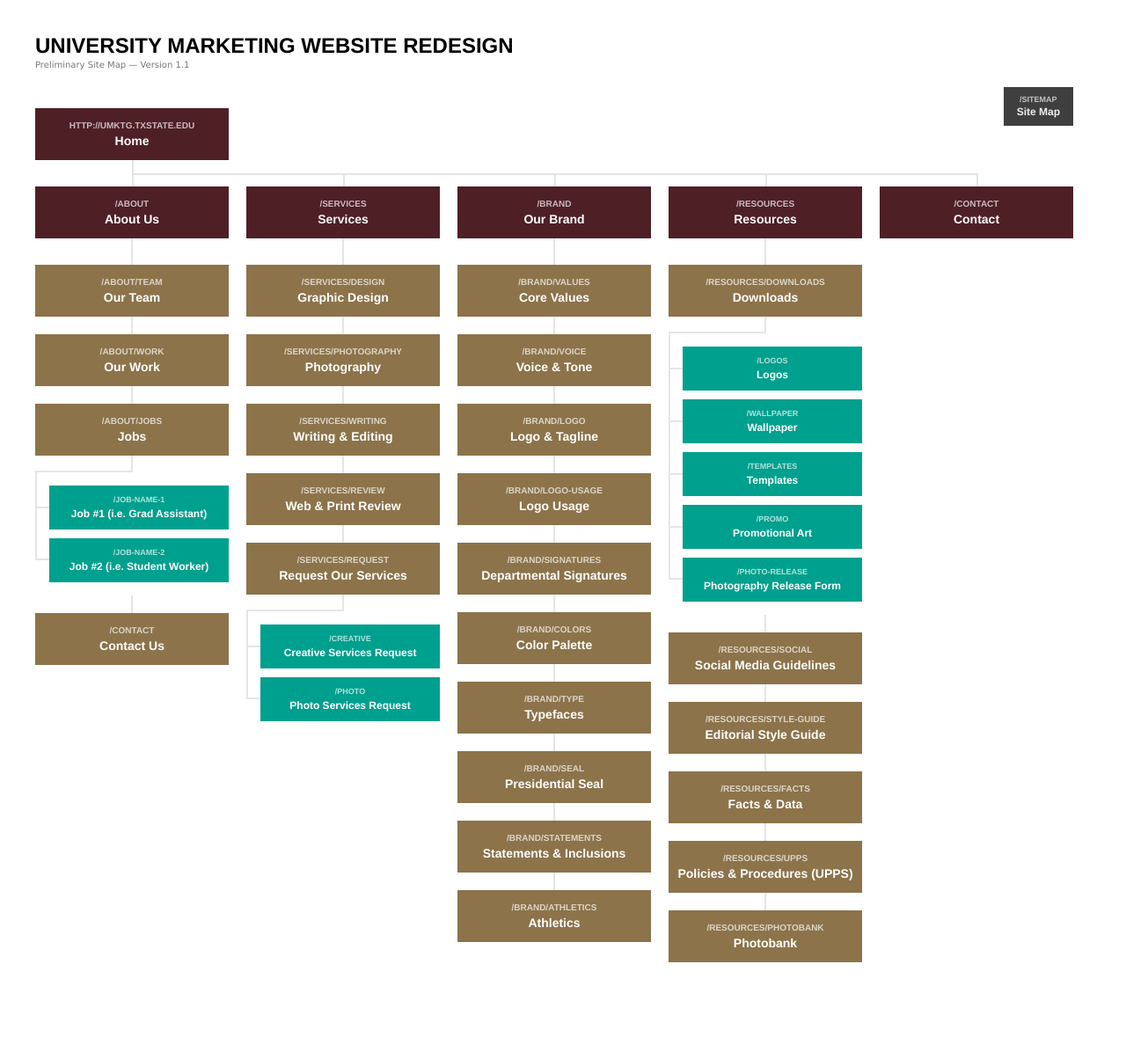
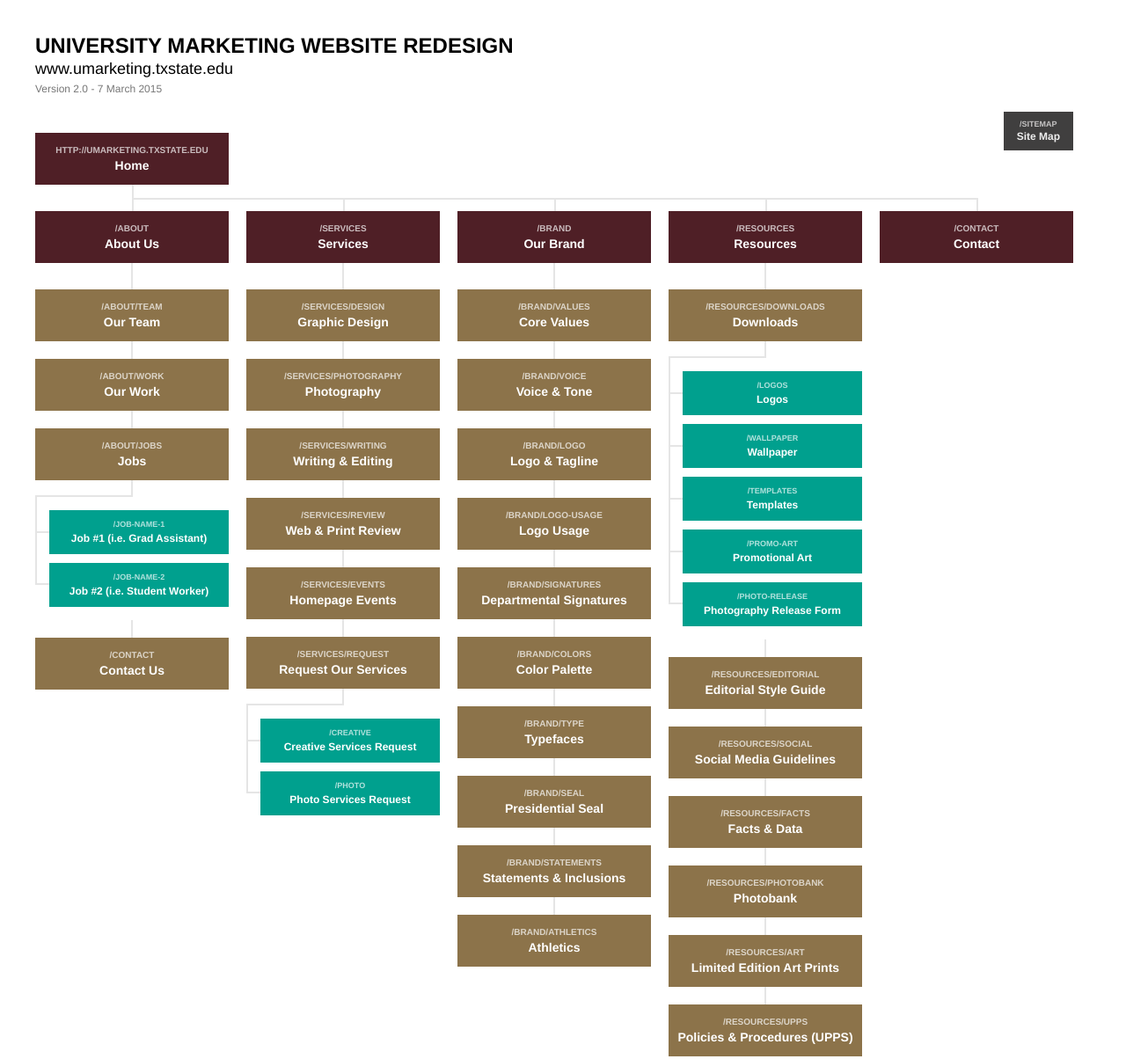
Before and after one commit to edelstone/web-tools, a plain HTML site: page sitemap.html in a window 1280 px wide. Shown: the whole page at 88% size. Before the commit the page ends 1164 px from the top, so only its background shows below. Drawn offline with Linux system fonts and the light colour scheme.

Commit message:
Sitemap changes

```diff
--- a/css/sitemap.css
+++ b/css/sitemap.css
@@ -71,8 +71,11 @@ h1 {
 	margin: 0 0 5px 0;
 }
 h2 {
-	font-family: "Lucida Grande", Verdana, sans-serif;
-	font-size: 10px;
+	font-size: 18px;
+	margin: 0 0 8px 0;
+}
+h3 {
+	font-size: 12px;
 	color: #777777;
 	margin: 0 0 20px 0;
 }
--- a/sitemap.html
+++ b/sitemap.html
@@ -13,15 +13,16 @@
 	<div class="sitemap">
 
 		<h1>University Marketing Website Redesign</h1>
+		<h2>www.umarketing.txstate.edu</h2>
 
-		<h2>Preliminary Site Map &mdash; Version 1.1</h2>
+		<h3>Version 2.0 - 7 March 2015</h3>
 
 		<ul id="utilityNav">
 			<li><a href="/sitemap">Site Map</a></li>
 		</ul>
 
 		<ul id="primaryNav" class="col5">
-			<li id="home"><a href="http://umktg.txstate.edu">Home</a></li>
+			<li id="home"><a href="http://umarketing.txstate.edu">Home</a></li>
 			<li><a href="/about">About Us</a>
 				<ul>
 					<li><a href="/about/team">Our Team</a></li>
@@ -41,6 +42,7 @@
 					<li><a href="/services/photography">Photography</a></li>
 					<li><a href="/services/writing">Writing & Editing</a></li>
 					<li><a href="/services/review">Web & Print Review</a></li>
+					<li><a href="/services/events">Homepage Events</a></li>
 					<li><a href="/services/request">Request Our Services</a>
 						<ul>
 							<li><a href="/creative">Creative Services Request</a></li>
@@ -70,15 +72,15 @@
 							<li><a href="/logos">Logos</a></li>
 							<li><a href="/wallpaper">Wallpaper</a></li>
 							<li><a href="/templates">Templates</a></li>
-							<li><a href="/promo">Promotional Art</a></li>
+							<li><a href="/promo-art">Promotional Art</a></li>
 							<li><a href="/photo-release">Photography Release Form</a></li>
 						</ul>
 					</li>
-					<li><a href="/resources/social">Social Media Guidelines</a></li>
-					<li><a href="/resources/style-guide">Editorial Style Guide</a></li>
-					<li><a href="/resources/facts">Facts & Data</a></li>
+					<li><a href="/resources/editorial">Editorial Style Guide</a></li>
+					<li><a href="/resources/social">Social Media Guidelines</a></li>					<li><a href="/resources/facts">Facts & Data</a></li>
+					<li><a href="/resources/photobank">Photobank</a></li>
+					<li><a href="/resources/art">Limited Edition Art Prints</a></li>
 					<li><a href="/resources/upps">Policies & Procedures (UPPS)</a></li>
-					<li><a href="/resources/photobank">Photobank</a></li>
 				</ul>
 			</li>
 			<li><a href="/contact">Contact</a></li>
```
